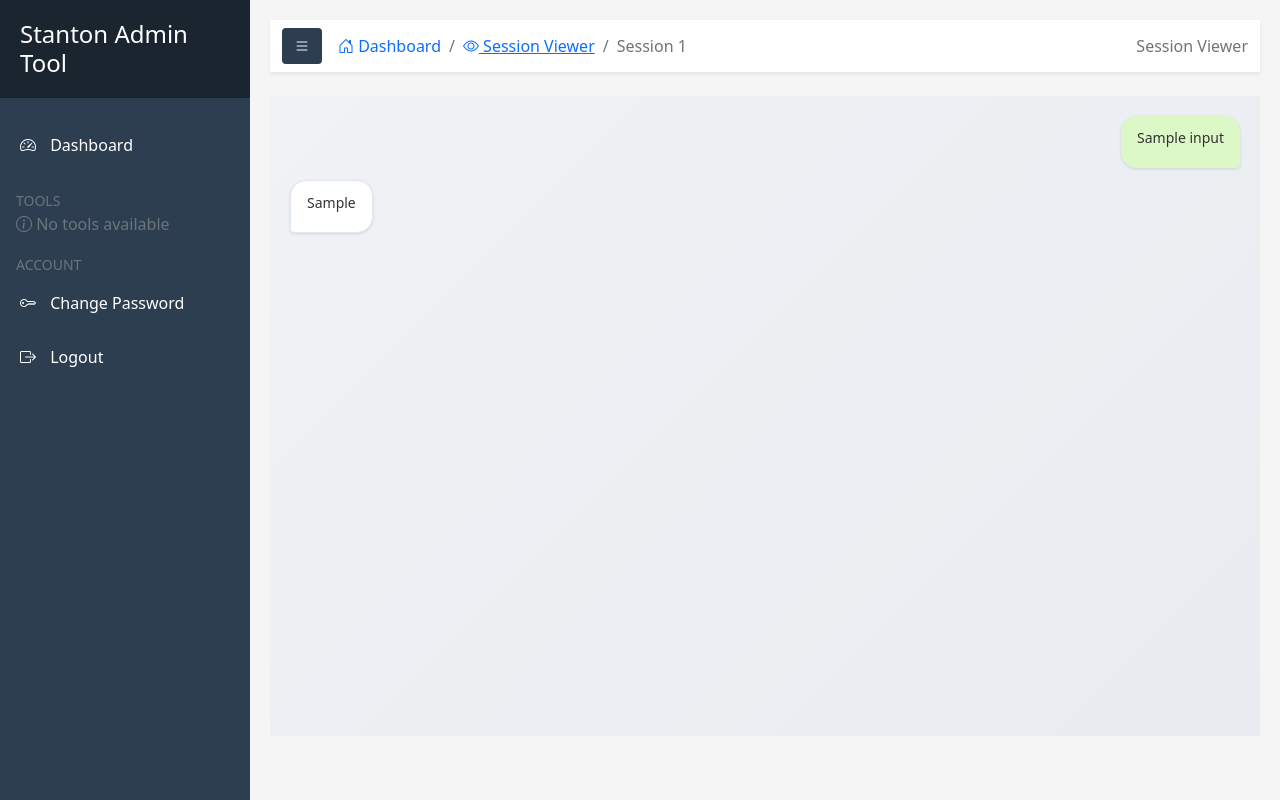
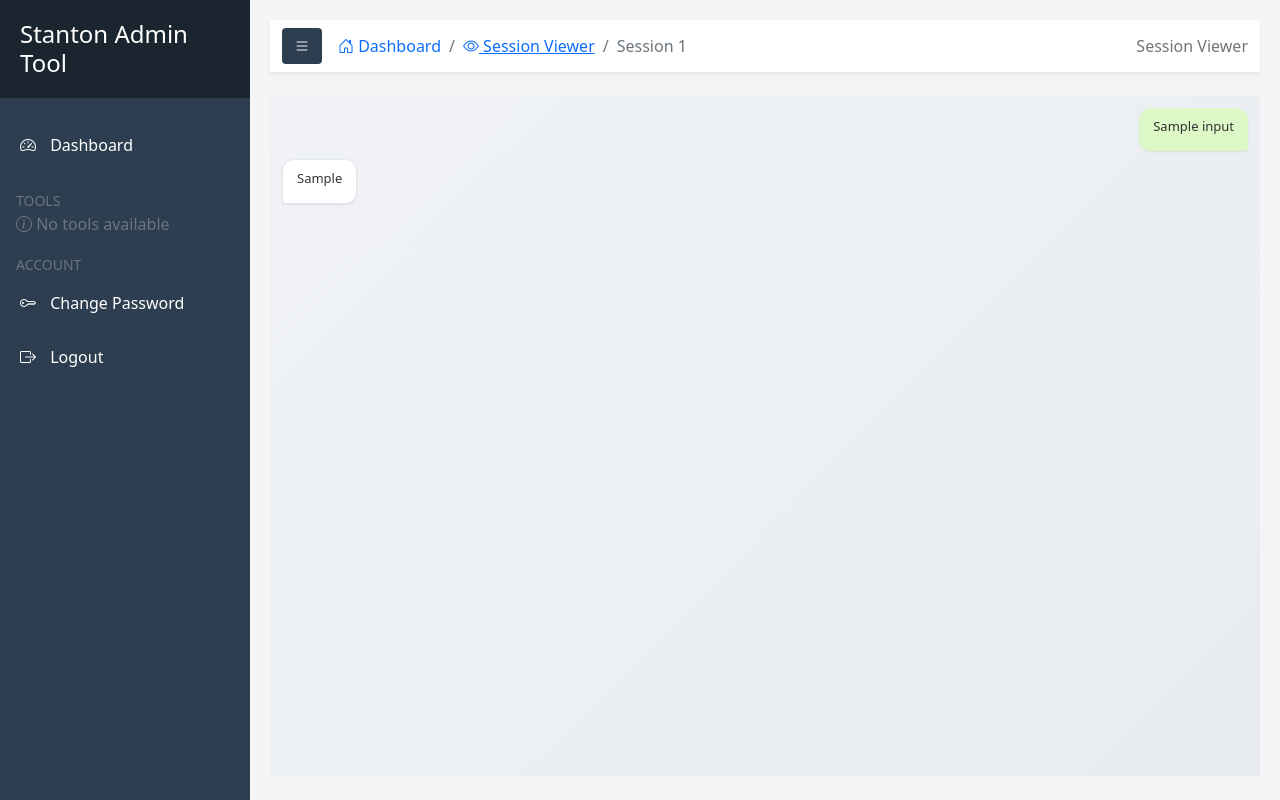
Before and after one commit to ivishalanand/AskStantonAnnotation, a Django app: template session_viewer/templates/session_viewer/session_detail.html in a window 1280 px wide. Run offline with Django 3.2, Linux system fonts and the light colour scheme; the template is opened without the code that fills it: most values are stand-ins (such as "Sample title", 1, 10 or a date in 2020).

Commit message:
- Adjusted various padding, margin, and height values to enhance the visual appearance of the chat interface - Modified message and tool styling for better alignment and consistency - Reduced font sizes and adjusted line heights for improved text clarity

```diff
--- a/session_viewer/templates/session_viewer/session_detail.html
+++ b/session_viewer/templates/session_viewer/session_detail.html
@@ -91,7 +91,7 @@
 
 <style>
 .chat-app {
-    height: calc(100vh - 160px);
+    height: calc(100vh - 120px);
     background: linear-gradient(135deg, #f0f2f5 0%, #e8ecf0 100%);
     padding: 0;
     margin: 0;
@@ -100,12 +100,12 @@
 .chat-messages {
     height: 100%;
     overflow-y: auto;
-    padding: 20px;
+    padding: 12px;
 }
 
 .message-row {
     display: flex;
-    margin-bottom: 12px;
+    margin-bottom: 8px;
     width: 100%;
 }
 
@@ -123,12 +123,12 @@
 
 .message {
     max-width: 85%;
-    padding: 12px 16px;
-    border-radius: 16px;
+    padding: 10px 14px;
+    border-radius: 12px;
     word-wrap: break-word;
-    line-height: 1.4;
-    font-size: 14px;
-    box-shadow: 0 1px 3px rgba(0,0,0,0.12);
+    line-height: 1.3;
+    font-size: 13px;
+    box-shadow: 0 1px 2px rgba(0,0,0,0.08);
 }
 
 .user-message {
@@ -254,7 +255,7 @@
 .markdown-content h3 { font-size: 1.1em; }
 
 .markdown-content p {
-    margin-bottom: 8px;
+    margin-bottom: 6px;
 }
 
 .markdown-content code {
```
Also changed, not shown: other parts of session_viewer/templates/session_viewer/session_detail.html (+27 -24 lines).
